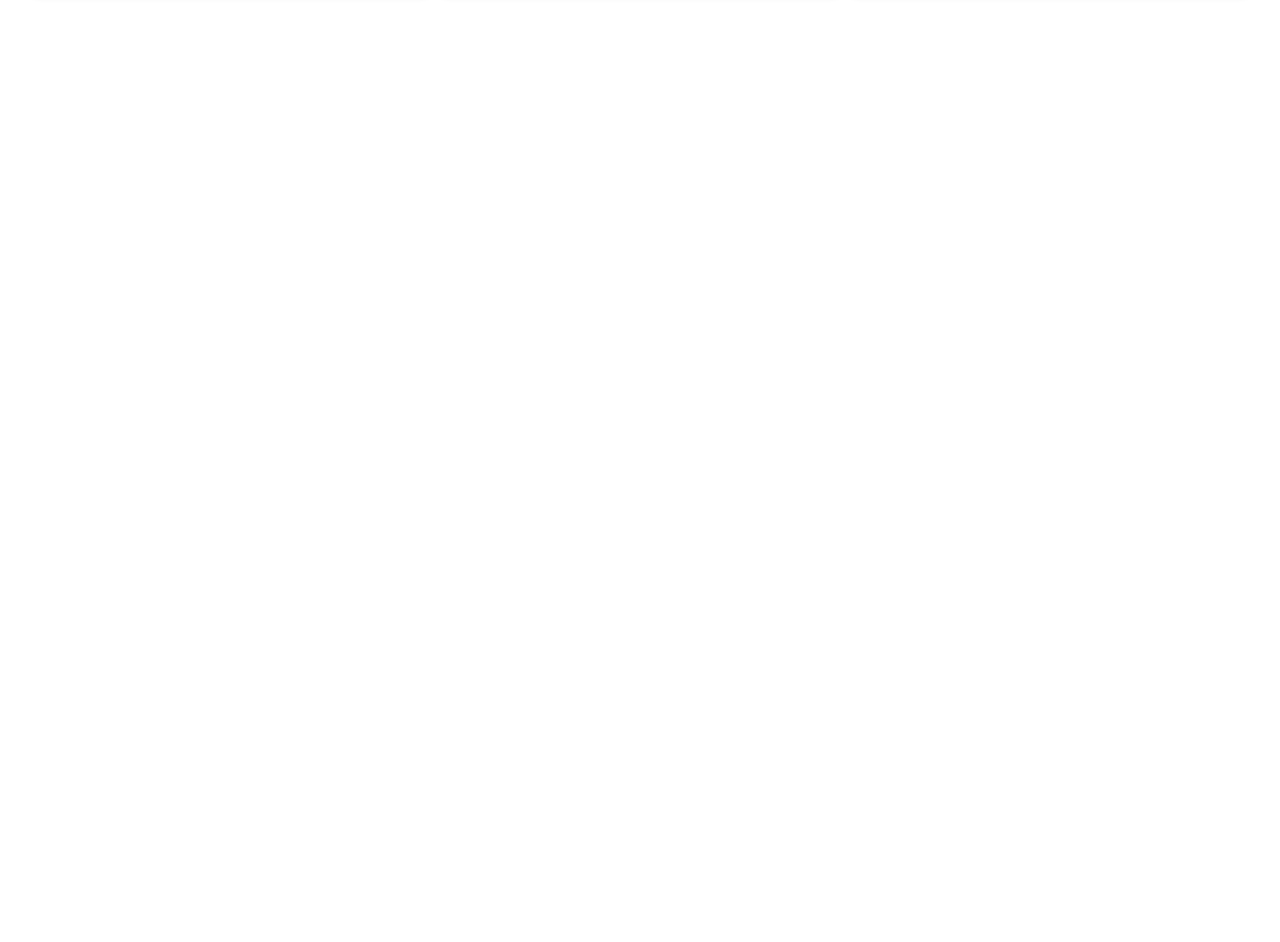
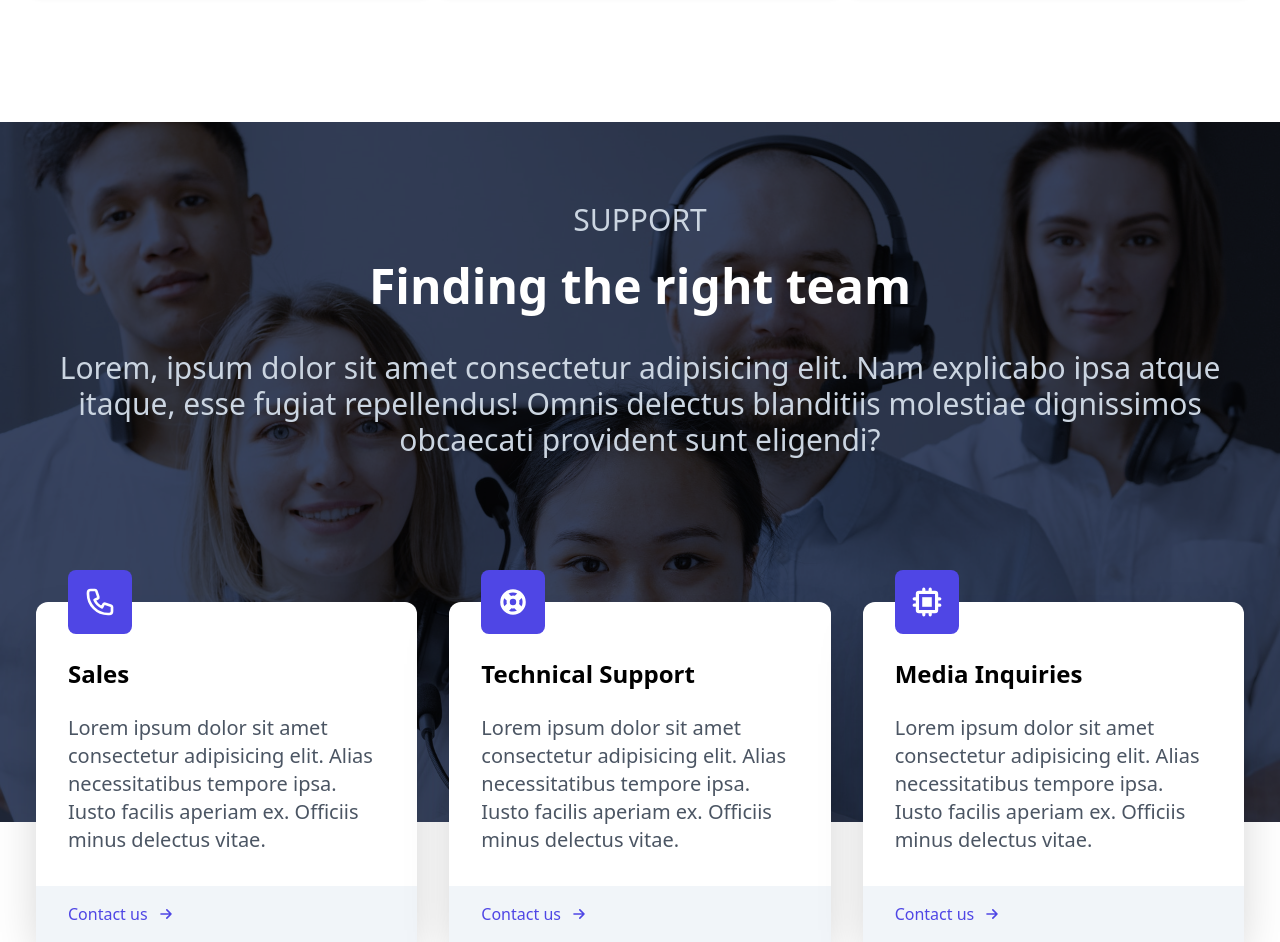
Before and after one commit to PhyoYazar/learn-tailwind, a React (Create React App) app: page / in a window 1280 px wide. Shown: the part 1260-2202 px from the top of the page. Before the commit the page ends 1382 px from the top, so only its background shows below. Built offline with nearby package versions, Linux system fonts and the light colour scheme; the HTML template or start-up script is replaced by a standard one.

Commit message:
Add support section

```diff
--- a/src/App.js
+++ b/src/App.js
@@ -2,6 +2,7 @@
 import About from './components/About';
 import Hero from './components/Hero';
 import Navbar from './components/Navbar';
+import Support from './components/Support';
 
 function App() {
   return (
@@ -9,6 +10,7 @@
       <Navbar />
       <Hero />
       <About />
+      <Support />
     </>
   );
 }
--- a/src/components/Navbar.jsx
+++ b/src/components/Navbar.jsx
@@ -27,7 +27,7 @@
           <button className='px-8 py-2.5'>Sign Up</button>
         </div>
         <div
-          className='md:hidden'
+          className='md:hidden mr-4'
           onClick={() => setNav((prevState) => !prevState)}
         >
           {!nav ? <MenuIcon className='w-5' /> : <XIcon className='w-5' />}
--- /dev/null
+++ b/src/components/Support.jsx
@@ -0,0 +1,87 @@
+import React from 'react';
+
+import supportImg from '../assets/support.jpg';
+
+import { PhoneIcon, ArrowSmRightIcon } from '@heroicons/react/outline';
+import { ChipIcon, SupportIcon } from '@heroicons/react/solid';
+
+const Support = () => {
+  return (
+    <div className='w-full h-screen mt-24'>
+      <div className='w-full h-[700px] bg-gray-900/90 absolute'>
+        <img
+          className='w-full h-full object-cover mix-blend-overlay'
+          src={supportImg}
+          alt=''
+        />
+      </div>
+
+      <div className='max-w-[1240px] mx-auto text-white relative'>
+        <div className='text-center px-4 py-12'>
+          <h2 className='text-3xl pt-8 uppercase text-slate-300'>Support</h2>
+          <h3 className='text-5xl py-6 font-bold'>Finding the right team</h3>
+          <p className='py-4 text-3xl text-slate-300 md:text-center '>
+            Lorem, ipsum dolor sit amet consectetur adipisicing elit. Nam
+            explicabo ipsa atque itaque, esse fugiat repellendus! Omnis delectus
+            blanditiis molestiae dignissimos obcaecati provident sunt eligendi?
+          </p>
+        </div>
+
+        <div className='grid grid-cols-1 lg:grid-cols-3 relative gap-x-8 gap-y-16 px-4 pt-12 sm:pt-20 text-black'>
+          <div className='bg-white rounded-xl shadow-2xl'>
+            <div className='p-8'>
+              <PhoneIcon className='w-16 p-4 bg-indigo-600 text-white rounded-lg mt-[-4rem]' />
+              <h3 className='font-bold text-2xl my-6'>Sales</h3>
+              <p className='text-gray-600 text-xl'>
+                Lorem ipsum dolor sit amet consectetur adipisicing elit. Alias
+                necessitatibus tempore ipsa. Iusto facilis aperiam ex. Officiis
+                minus delectus vitae.
+              </p>
+            </div>
+            <div className='bg-slate-100 pl-8 py-4'>
+              <p className='flex items-center text-indigo-600'>
+                Contact us <ArrowSmRightIcon className='w-5 ml-2' />
+              </p>
+            </div>
+          </div>
+
+          <div className='bg-white rounded-xl shadow-2xl'>
+            <div className='p-8'>
+              <SupportIcon className='w-16 p-4 bg-indigo-600 text-white rounded-lg mt-[-4rem]' />
+              <h3 className='font-bold text-2xl my-6'>Technical Support</h3>
+              <p className='text-gray-600 text-xl'>
+                Lorem ipsum dolor sit amet consectetur adipisicing elit. Alias
+                necessitatibus tempore ipsa. Iusto facilis aperiam ex. Officiis
+                minus delectus vitae.
+              </p>
+            </div>
+            <div className='bg-slate-100 pl-8 py-4'>
+              <p className='flex items-center text-indigo-600'>
+                Contact us <ArrowSmRightIcon className='w-5 ml-2' />
+              </p>
+            </div>
+          </div>
+
+          <div className='bg-white rounded-xl shadow-2xl'>
+            <div className='p-8'>
+              <ChipIcon className='w-16 p-4 bg-indigo-600 text-white rounded-lg mt-[-4rem]' />
+              <h3 className='font-bold text-2xl my-6'>Media Inquiries</h3>
+              <p className='text-gray-600 text-xl'>
+                Lorem ipsum dolor sit amet consectetur adipisicing elit. Alias
+                necessitatibus tempore ipsa. Iusto facilis aperiam ex. Officiis
+                minus delectus vitae.
+              </p>
+            </div>
+            <div className='bg-slate-100 pl-8 py-4'>
+              <p className='flex items-center text-indigo-600'>
+                Contact us <ArrowSmRightIcon className='w-5 ml-2' />
+              </p>
+            </div>
+          </div>
+        </div>
+      </div>
+    </div>
+  );
+};
+
+export default Support;
```
